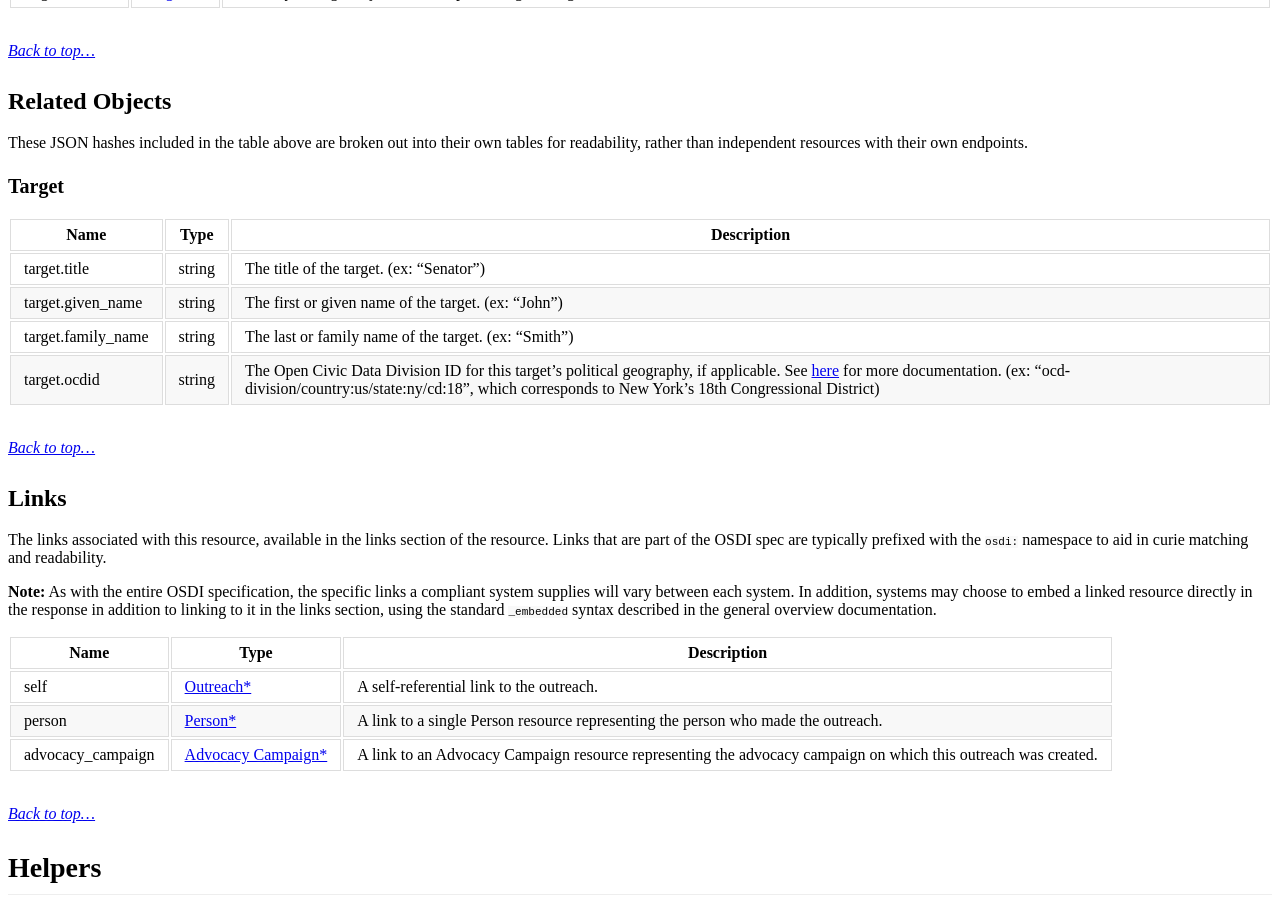
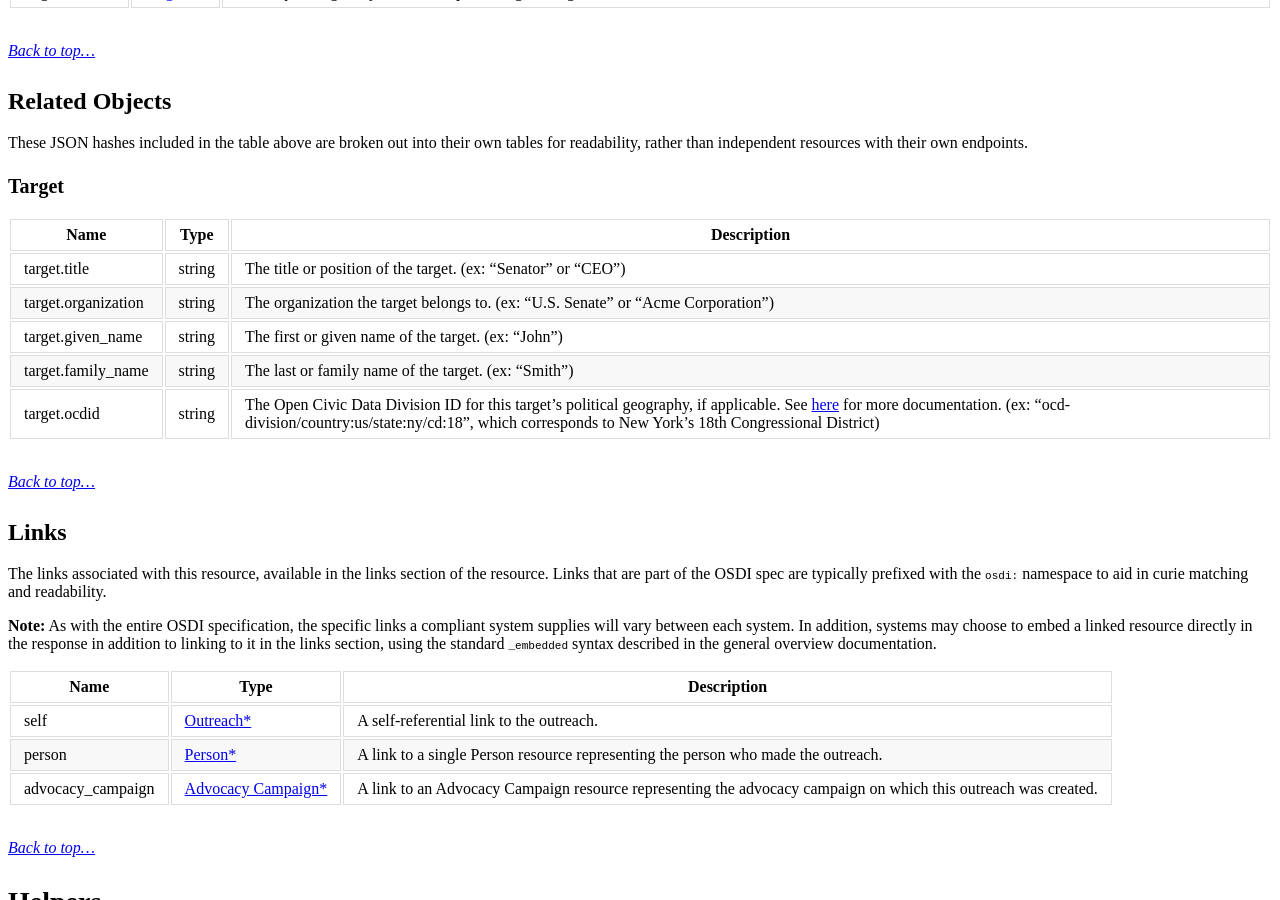
Before and after one commit to opensupporter/osdi-docs, a Jekyll site: the page built from outreaches.md, in a window 1280 px wide and 900 px high, scrolled down 2187 px. Built offline with Jekyll 4.4.1, drawn with Linux system fonts in a browser that asks for light colours; a style sheet for code colours, icons or effects is not loaded; some of the changed text lies outside the part shown.

Commit message:
clarifying title and adding organization

```diff
--- a/outreaches.md
+++ b/outreaches.md
@@ -69,7 +69,8 @@ These JSON hashes included in the table above are broken out into their own tabl
 
 |Name          	|Type      |Description
 |-----------    |-----------|--------------
-|target.title	|string    |The title of the target. (ex: "Senator")
+|target.title	|string    |The title or position of the target. (ex: "Senator" or "CEO")
+|target.organization	|string	|The organization the target belongs to. (ex: "U.S. Senate" or "Acme Corporation")
 |target.given_name	|string    |The first or given name of the target. (ex: "John")
 |target.family_name	|string    |The last or family name of the target. (ex: "Smith")
 |target.ocdid	|string    |The Open Civic Data Division ID for this target's political geography, if applicable. See [here](http://docs.opencivicdata.org/en/latest/proposals/0002.html) for more documentation. (ex: "ocd-division/country:us/state:ny/cd:18", which corresponds to New York's 18th Congressional District)
@@ -182,12 +183,14 @@ Cache-Control: max-age=0, private, must-revalidate
 	                    "title": "Senator",
 	                    "given_name": "John",
 	                    "family_name": "Smith",
+	                    "organization": "U.S. Senate",
 	                    "ocdid": "ocd-division/country:us/state:ny"
 	                },
 	                {
 	                    "title": "Senator",
 	                    "given_name": "Jennifer",
 	                    "family_name": "Larson",
+	                    "organization": "U.S. Senate",
 	                    "ocdid": "ocd-division/country:us/state:ny"
 	                }
 	            ],
@@ -219,6 +222,7 @@ Cache-Control: max-age=0, private, must-revalidate
 	                    "title": "Senator",
 	                    "given_name": "Jane",
 	                    "family_name": "Doe",
+	                    "organization": "U.S. Senate",
 	                    "ocdid": "ocd-division/country:us/state:va"
 	                }
 	            },
@@ -280,12 +284,14 @@ Cache-Control: max-age=0, private, must-revalidate
 	        "title": "Senator",
 	        "given_name": "John",
 	        "family_name": "Smith",
+	        "organization": "U.S. Senate",
 	        "ocdid": "ocd-division/country:us/state:ny"
 	    },
 	    {
 	        "title": "Senator",
 	        "given_name": "Jennifer",
 	        "family_name": "Larson",
+	        "organization": "U.S. Senate",
 	        "ocdid": "ocd-division/country:us/state:ny"
 	    }
 	],
@@ -333,12 +339,14 @@ OSDI-API-Token:[your api key here]
 	        "title": "Senator",
 	        "given_name": "John",
 	        "family_name": "Smith",
+	        "organization": "U.S. Senate",
 	        "ocdid": "ocd-division/country:us/state:ny"
 	    },
 	    {
 	        "title": "Senator",
 	        "given_name": "Jennifer",
 	        "family_name": "Larson",
+	        "organization": "U.S. Senate",
 	        "ocdid": "ocd-division/country:us/state:ny"
 	    }
 	],
@@ -373,12 +381,14 @@ Cache-Control: max-age=0, private, must-revalidate
 	        "title": "Senator",
 	        "given_name": "John",
 	        "family_name": "Smith",
+	        "organization": "U.S. Senate",
 	        "ocdid": "ocd-division/country:us/state:ny"
 	    },
 	    {
 	        "title": "Senator",
 	        "given_name": "Jennifer",
 	        "family_name": "Larson",
+	        "organization": "U.S. Senate",
 	        "ocdid": "ocd-division/country:us/state:ny"
 	    }
 	],
@@ -441,12 +451,14 @@ Cache-Control: max-age=0, private, must-revalidate
 	        "title": "Senator",
 	        "given_name": "John",
 	        "family_name": "Smith",
+	        "organization": "U.S. Senate",
 	        "ocdid": "ocd-division/country:us/state:ny"
 	    },
 	    {
 	        "title": "Senator",
 	        "given_name": "Jennifer",
 	        "family_name": "Larson",
+	        "organization": "U.S. Senate",
 	        "ocdid": "ocd-division/country:us/state:ny"
 	    }
 	],
```
